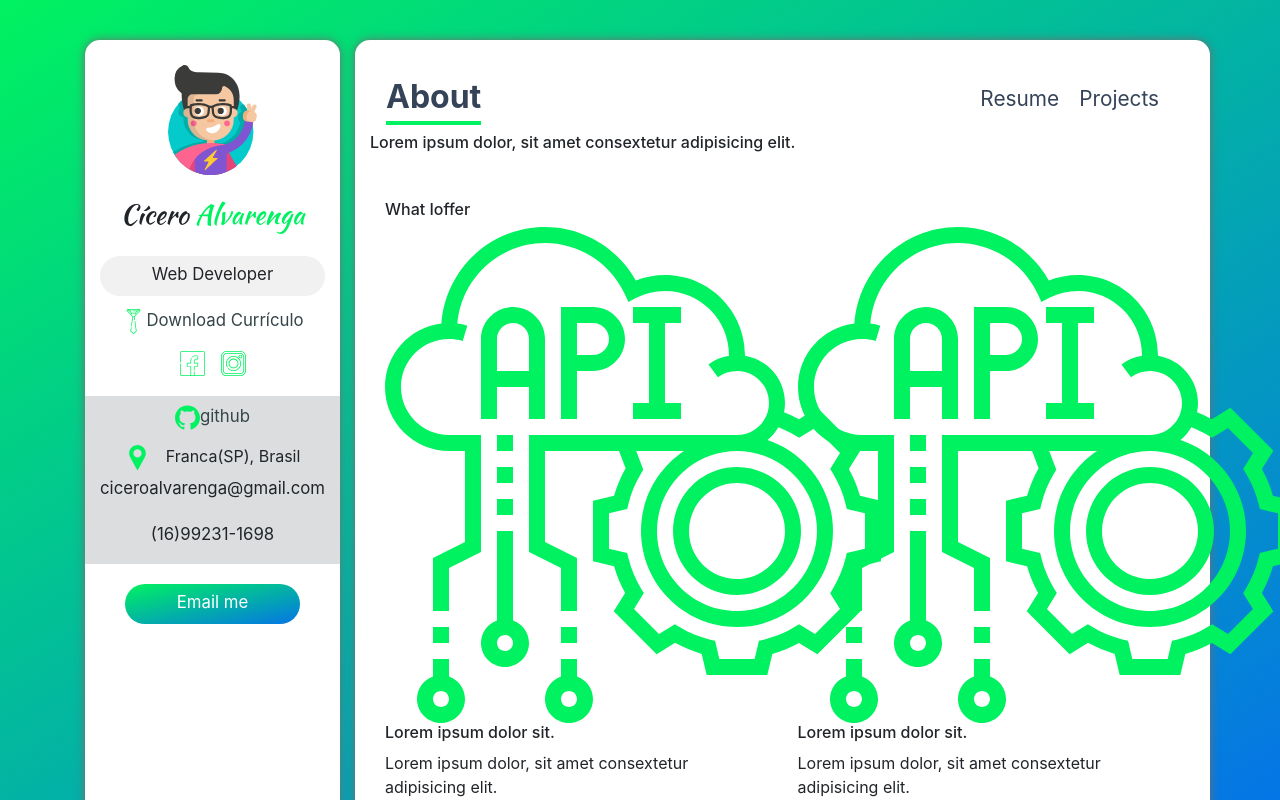
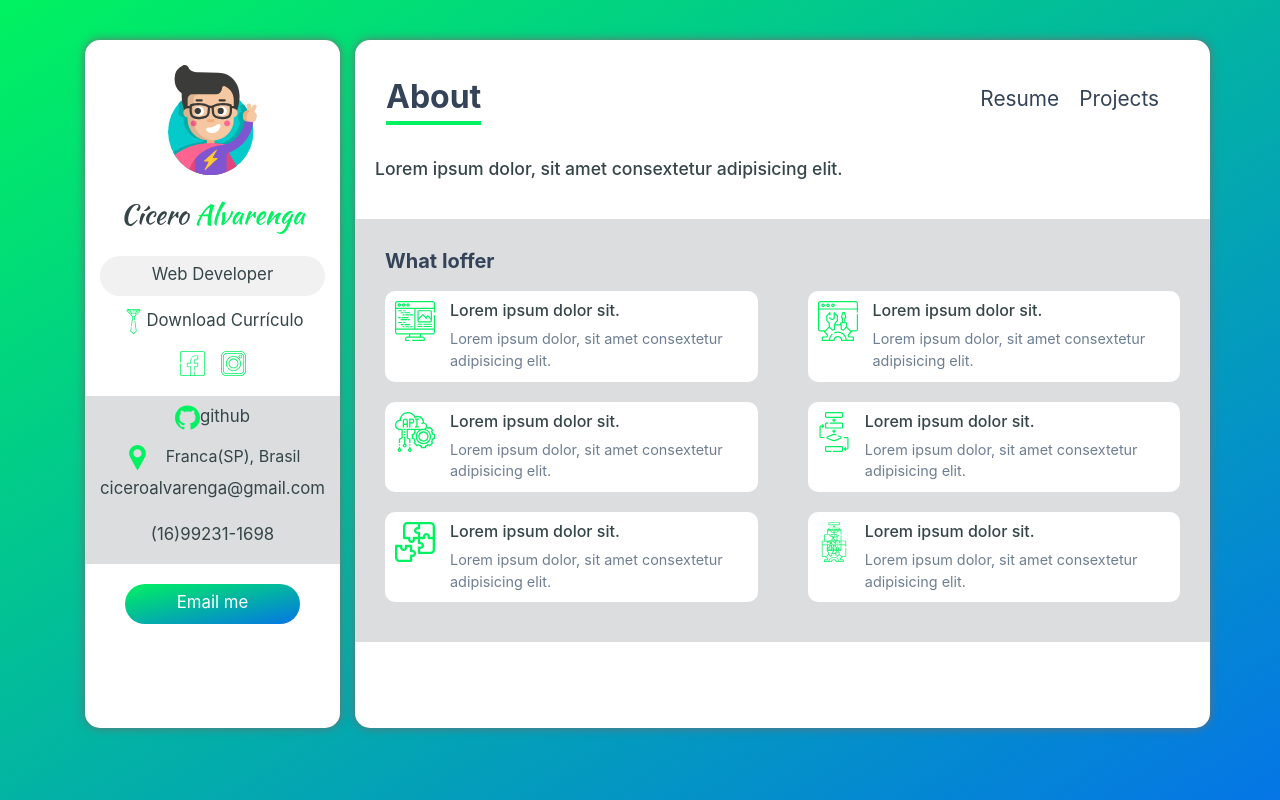
Before and after one commit to ciceroalvarenga/my_portfolio, a React (Create React App) app: page / in a window 1280 px wide. Shown: the top 800 px of the page. Built offline with nearby package versions, Linux system fonts and the light colour scheme.

Commit message:
Fazendo a tela de Resumo

```diff
--- a/src/App.js
+++ b/src/App.js
@@ -17,8 +17,8 @@ function App() {
   return (
     <Router>
       <div className="App">
-        <div className="container">
-          <div className="row">
+        <div className="container app_container">
+          <div className="row app_row">
             <div className="col-lg-3">
               <Sidebar />
             </div>
--- a/src/components/about/About.js
+++ b/src/components/about/About.js
@@ -1,15 +1,41 @@
 import React from 'react';
 import api from '../../assets/icons/api.svg';
+import backend from '../../assets/icons/backend.svg';
+import algo from '../../assets/icons/algo.svg';
+import computer from '../../assets/icons/computer.svg';
+import repair from '../../assets/icons/repair.svg';
+import puzzle from '../../assets/icons/puzzle.svg';
 import { Skillcard } from '../sillcard/Skillcard';
+import './about.css';
 
 const skills = [
+  {
+    icon: computer,
+    title: 'Lorem ipsum dolor sit.',
+    about: 'Lorem ipsum dolor, sit amet consextetur adipisicing elit.',
+  },
+  {
+    icon: repair,
+    title: 'Lorem ipsum dolor sit.',
+    about: 'Lorem ipsum dolor, sit amet consextetur adipisicing elit.',
+  },
   {
     icon: api,
     title: 'Lorem ipsum dolor sit.',
     about: 'Lorem ipsum dolor, sit amet consextetur adipisicing elit.',
   },
   {
-    icon: api,
+    icon: algo,
+    title: 'Lorem ipsum dolor sit.',
+    about: 'Lorem ipsum dolor, sit amet consextetur adipisicing elit.',
+  },
+  {
+    icon: puzzle,
+    title: 'Lorem ipsum dolor sit.',
+    about: 'Lorem ipsum dolor, sit amet consextetur adipisicing elit.',
+  },
+  {
+    icon: backend,
     title: 'Lorem ipsum dolor sit.',
     about: 'Lorem ipsum dolor, sit amet consextetur adipisicing elit.',
   },
--- /dev/null
+++ b/src/components/about/about.css
@@ -0,0 +1,22 @@
+.about {
+  padding: 20px;
+  margin: -35px;
+}
+
+.about_intro {
+  font-size: 1.1rem;
+  padding: 20px;
+  margin: 20px 0;
+}
+
+.about_container {
+  background-color: #dbdddf;
+  padding: 30px 20px;
+}
+
+.about_heading {
+  font-size: 20px;
+  font-weight: 700;
+  color: #354358;
+  margin-left: 10px;
+}
--- a/src/components/resume/Resume.js
+++ b/src/components/resume/Resume.js
@@ -2,8 +2,51 @@ import React from 'react';
 
 export const Resume = () => {
   return (
-    <div>
-      <h1>Resumeeeee</h1>
+    <div className="container resume">
+      <div className="row">
+        <div className="col-lg-6 resume-card">
+          <h4 className="resume-card_heading">Education</h4>
+          <div className="resume-card_body">
+            <h5 className="resume-card_title">Computer Science Enginner</h5>
+
+            <p className="resume-card_name">Academy of Technology</p>
+
+            <p className="resume-card_details">
+              Lorem ipsum dolor, sit amet consectetur adipisicing elit. Eius
+              alias, perspiciatis impedit id eum nesciunt ullam quia quibusdam
+              corporis assumenda amet hic soluta optio! Quod delectus illo quae
+              nobis voluptates!
+            </p>
+          </div>
+        </div>
+        <div className="col-lg-6 resume-card">
+          <h4 className="resume-card_heading">Experience</h4>
+          <div className="resume-card_body">
+            <h5 className="resume-card_title">Lorem ipsum dolor sit</h5>
+
+            <p className="resume-card_name">
+              Lorem ipsum dolor sit amet consectetur adipisicing
+            </p>
+
+            <p className="resume-card_details">
+              Lorem ipsum dolor, sit amet consectetur adipisicing elit. Eius
+              alias, perspiciatis impedit id eum nesciunt ullam quia quibusdam
+              corporis assumenda amet hic soluta optio! Quod delectus illo quae
+              nobis voluptates!
+            </p>
+          </div>
+        </div>
+      </div>
+      <div className="row">
+        <div className="col-lg-6 resume-languages">
+          <h5 className="resume-language_heading">Language and Frameword</h5>
+          <div className="resume-language_body">{}</div>
+        </div>
+        <div className="col-lg-6 resume-languages">
+          <h5 className="resume-language_heading">Tools and Sofwares</h5>
+          <div className="resume-language_body">{}</div>
+        </div>
+      </div>
     </div>
   );
 };
--- a/src/components/sillcard/Skillcard.js
+++ b/src/components/sillcard/Skillcard.js
@@ -1,13 +1,14 @@
 import React from 'react';
+import './skillcard.css';
 
-export const Skillcard = ({ skill }) => {
+export const Skillcard = ({ skill: { icon, title, about } }) => {
   return (
     <div className="col-lg-6">
       <div className="skill-card">
-        <img src={skill.icon} alt="icon" className="skill-card_icon" />
+        <img src={icon} alt="icon" className="skill-card_icon" />
         <div className="skill-card-body">
-          <h6 className="skill-card_title">{skill.title}</h6>
-          <p className="skill_card_content">{skill.about}</p>
+          <h6 className="skill-card_title">{title}</h6>
+          <p className="skill_card_content">{about}</p>
         </div>
       </div>
     </div>
--- /dev/null
+++ b/src/components/sillcard/skillcard.css
@@ -0,0 +1,23 @@
+.skill-card {
+  background-color: #fff;
+  margin: 10px;
+  padding: 10px;
+  display: flex;
+  flex-direction: row;
+  border-radius: 10px;
+}
+
+.skill-card_icon {
+  width: 40px;
+  height: 40px;
+}
+
+.skill-card-body {
+  margin-left: 15px;
+}
+
+.skill_card_content {
+  margin: 0;
+  font-size: 0.9rem;
+  color: #6e7e91;
+}
--- a/src/index.css
+++ b/src/index.css
@@ -3,6 +3,7 @@
 body {
   background-image: linear-gradient(to right bottom, #00f260, #0575e6);
   background-attachment: fixed;
+  color: #354548;
 }
 
 a {
@@ -15,12 +16,12 @@ a:hover {
   color: #000;
 }
 
-.container {
+.app_container {
   padding-top: 40px;
 }
 
-.row {
-  height: 90vh;
+.app_row {
+  height: 86vh;
 }
 
 .app_main-content {
```
